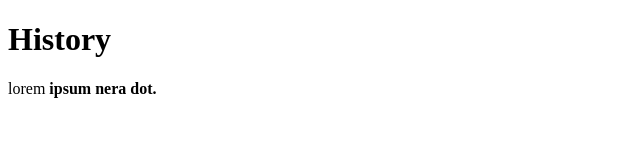
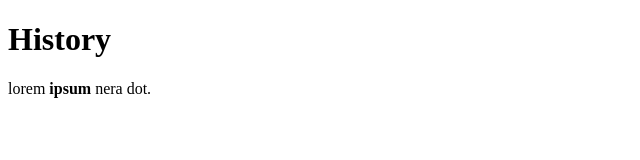
Before and after one commit to kazmonroy/git-learn, a plain HTML site: page history.html in a window 1280 px wide. Shown: the full height of the page, 0-640 px from the left. Drawn offline with Linux system fonts and the light colour scheme.

Commit message:
Update history.html
Bold tag fixed

```diff
--- a/history.html
+++ b/history.html
@@ -7,6 +7,6 @@
 </head>
 <body>
   <h1>History</h1>
-    <p>lorem <b>ipsum<b> nera dot.</p>
+    <p>lorem <b>ipsum</b> nera dot.</p>
 </body>
 </html>
```
